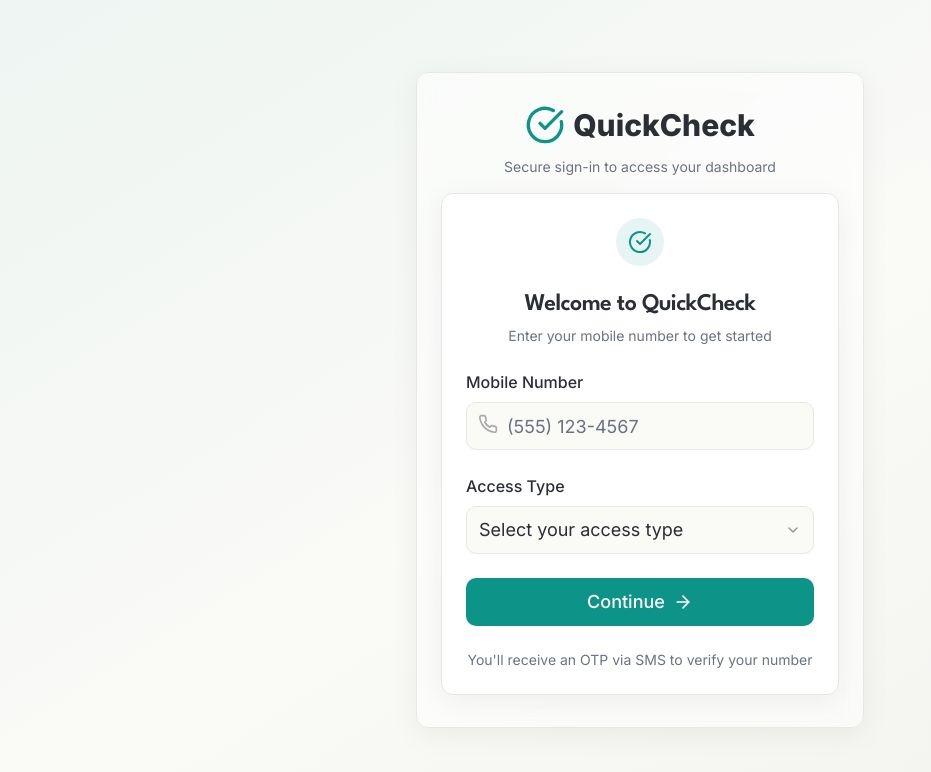
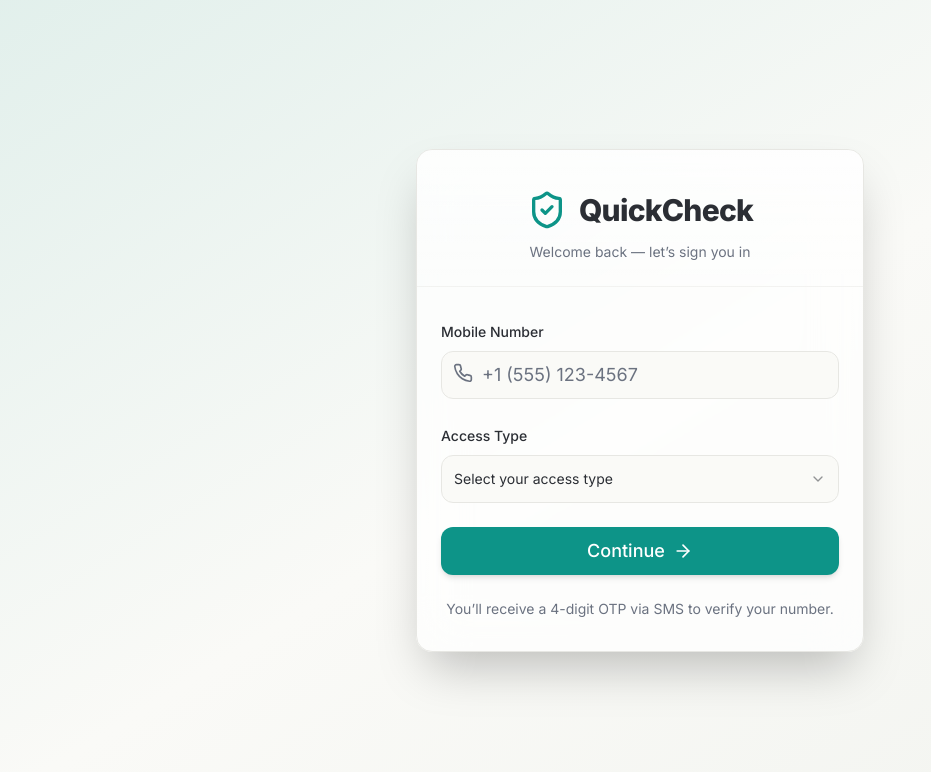
Before and after one commit to codingjatin/QuickCheckin, a Next.js app in the folder frontend/: page /auth in a window 1280 px wide. Shown: the top 772 px of the page, without its empty margins (0-931 px from the left). Built offline with nearby package versions, Linux system fonts and the light colour scheme.

Commit message:
feat: integrate framer-motion for enhanced animations in authentication components

```diff
--- a/frontend/app/auth/page.tsx
+++ b/frontend/app/auth/page.tsx
@@ -1,11 +1,12 @@
-'use client';
+"use client";
 
-import { useEffect } from 'react';
-import { useRouter } from 'next/navigation';
-import { useAuthStore } from '@/lib/auth-store';
-import { LoginForm } from '@/components/auth/login-form';
-import { OtpForm } from '@/components/auth/otp-form';
-import { CheckCircle } from 'lucide-react';
+import { useEffect } from "react";
+import { useRouter } from "next/navigation";
+import { useAuthStore } from "@/lib/auth-store";
+import { LoginForm } from "@/components/auth/login-form";
+import { OtpForm } from "@/components/auth/otp-form";
+import { motion } from "framer-motion";
+import { ShieldCheck } from "lucide-react";
 
 export default function AuthPage() {
   const router = useRouter();
@@ -13,35 +14,37 @@ export default function AuthPage() {
 
   useEffect(() => {
     if (isAuthenticated && userRole) {
-      // Redirect based on user role
-      if (userRole === 'guest') {
-        router.push('/kiosk');
-      } else if (userRole === 'admin') {
-        router.push('/admin');
-      }
+      router.push(userRole === "guest" ? "/kiosk" : "/admin");
     }
   }, [isAuthenticated, userRole, router]);
 
   return (
-    <div className="min-h-screen bg-gradient-to-br from-primary/5 via-off to-sage/10 flex items-center justify-center p-4">
-      <div className="w-full max-w-md bg-panel/60 backdrop-blur supports-[backdrop-filter]:bg-panel/50 rounded-xl2 border border-border shadow-soft">
-        {/* Logo */}
-        <div className="text-center pt-8 pb-4 px-6">
-          <div className="flex items-center justify-center gap-2 mb-3">
-            <CheckCircle className="h-10 w-10 text-primary" />
-            <h1 className="text-3xl font-display font-extrabold text-ink">QuickCheck</h1>
+    <div className="min-h-screen flex items-center justify-center bg-gradient-to-br from-primary/10 via-off to-sage/10 p-6">
+      <motion.div
+        initial={{ opacity: 0, y: 20 }}
+        animate={{ opacity: 1, y: 0 }}
+        transition={{ duration: 0.5 }}
+        className="w-full max-w-md rounded-2xl border border-border bg-panel/70 backdrop-blur-xl shadow-2xl overflow-hidden"
+      >
+        <div className="text-center pt-10 pb-6 px-6 border-b border-border/50 bg-gradient-to-b from-panel/50 to-transparent">
+          <div className="flex justify-center items-center gap-3 mb-3">
+            <ShieldCheck className="w-10 h-10 text-primary" />
+            <h1 className="text-3xl font-display font-extrabold text-ink tracking-tight">
+              QuickCheck
+            </h1>
           </div>
-          <p className="text-muted text-sm">
-            Secure sign-in to access your dashboard
+          <p className="text-sm text-muted">
+            {currentStep === "otp"
+              ? "Verify your number to continue"
+              : "Welcome back — let’s sign you in"}
           </p>
         </div>
 
-        {/* Auth Forms */}
-        <div className="px-6 pb-8">
-          {currentStep === 'login' && <LoginForm />}
-          {currentStep === 'otp' && <OtpForm />}
+        <div className="px-6 py-8">
+          {currentStep === "login" && <LoginForm />}
+          {currentStep === "otp" && <OtpForm />}
         </div>
-      </div>
+      </motion.div>
     </div>
   );
 }
--- a/frontend/components/auth/login-form.tsx
+++ b/frontend/components/auth/login-form.tsx
@@ -1,126 +1,101 @@
-'use client';
+"use client";
 
-import { useState } from 'react';
-import { Button } from '@/components/ui/button';
-import { Input } from '@/components/ui/input';
-import { Label } from '@/components/ui/label';
-import { Card, CardContent, CardDescription, CardHeader, CardTitle } from '@/components/ui/card';
-import { Select, SelectContent, SelectItem, SelectTrigger, SelectValue } from '@/components/ui/select';
-import { useAuthStore, UserRole } from '@/lib/auth-store';
-import { useTranslation } from '@/lib/i18n';
-import { Phone, ArrowRight, CheckCircle } from 'lucide-react';
+import { useState } from "react";
+import { motion } from "framer-motion";
+import { Button } from "@/components/ui/button";
+import { Input } from "@/components/ui/input";
+import { Label } from "@/components/ui/label";
+import { Select, SelectContent, SelectItem, SelectTrigger, SelectValue } from "@/components/ui/select";
+import { useAuthStore, UserRole } from "@/lib/auth-store";
+import { useTranslation } from "@/lib/i18n";
+import { Phone, UserCircle2, ArrowRight } from "lucide-react";
 
 export function LoginForm() {
   const { t } = useTranslation();
-  const [phoneNumber, setPhoneNumber] = useState('');
-  const [selectedRole, setSelectedRole] = useState<UserRole | ''>('');
+  const [phoneNumber, setPhoneNumber] = useState("");
+  const [selectedRole, setSelectedRole] = useState<UserRole | "">("");
   const [errors, setErrors] = useState<{ phone?: string; role?: string }>({});
-
   const { login } = useAuthStore();
 
   const validateForm = () => {
-    const newErrors: { phone?: string; role?: string } = {};
-
-    if (!phoneNumber.trim()) {
-      newErrors.phone = t('pleaseEnterPhone');
-    } else if (!/^\+?[\d\s()-]{10,}$/.test(phoneNumber)) {
-      newErrors.phone = t('pleaseEnterValidPhone');
-    }
-
-    if (!selectedRole) {
-      newErrors.role = t('pleaseSelectAccessType');
-    }
-
-    setErrors(newErrors);
-    return Object.keys(newErrors).length === 0;
+    const e: { phone?: string; role?: string } = {};
+    if (!phoneNumber.trim()) e.phone = t("pleaseEnterPhone");
+    else if (!/^\+?[\d\s()-]{10,}$/.test(phoneNumber))
+      e.phone = t("pleaseEnterValidPhone");
+    if (!selectedRole) e.role = t("pleaseSelectAccessType");
+    setErrors(e);
+    return !Object.keys(e).length;
   };
 
   const handleContinue = () => {
-    if (validateForm()) {
-      login(phoneNumber, selectedRole as UserRole);
-    }
+    if (validateForm()) login(phoneNumber, selectedRole as UserRole);
   };
 
   return (
-    <Card className="w-full max-w-md mx-auto bg-panel border border-border shadow-soft">
-      <CardHeader className="text-center">
-        <div className="mx-auto w-12 h-12 bg-primary/10 rounded-full flex items-center justify-center mb-4">
-          <CheckCircle className="h-6 w-6 text-primary" />
-        </div>
-        <CardTitle className="text-2xl text-ink">{t('welcomeToQuickCheck')}</CardTitle>
-        <CardDescription className="text-muted">
-          {t('enterMobileNumber')}
-        </CardDescription>
-      </CardHeader>
-
-      <CardContent className="space-y-6">
+    <motion.div
+      initial={{ opacity: 0, y: 10 }}
+      animate={{ opacity: 1, y: 0 }}
+      transition={{ duration: 0.3 }}
+      className="space-y-6"
+    >
       {/* Phone */}
       <div>
-          <Label htmlFor="phone" className="text-base font-medium text-ink">
-            {t('mobileNumber')}
+        <Label htmlFor="phone" className="text-sm font-medium text-ink">
+          {t("mobileNumber")}
         </Label>
         <div className="relative mt-2">
-            <Phone className="absolute left-3 top-3 h-5 w-5 text-ink/40" />
+          <Phone className="absolute left-3 top-3 h-5 w-5 text-muted" />
           <Input
             id="phone"
             type="tel"
-              placeholder="(555) 123-4567"
+            placeholder="+1 (555) 123-4567"
             value={phoneNumber}
             onChange={(e) => setPhoneNumber(e.target.value)}
-              className="pl-10 h-12 text-lg border-border focus-visible:ring-2 focus-visible:ring-primary"
+            className="pl-10 h-12 text-lg rounded-xl border-border focus-visible:ring-2 focus-visible:ring-primary"
           />
         </div>
-          {errors.phone && (
-            <p className="text-error text-sm mt-2">{errors.phone}</p>
-          )}
+        {errors.phone && <p className="text-error text-sm mt-2">{errors.phone}</p>}
       </div>
 
       {/* Role */}
       <div>
-          <Label htmlFor="role" className="text-base font-medium text-ink">
-            {t('accessType')}
+        <Label htmlFor="role" className="text-sm font-medium text-ink">
+          {t("accessType")}
         </Label>
-          <Select
-            value={selectedRole}
-            onValueChange={(value: UserRole) => setSelectedRole(value)}
-          >
-            <SelectTrigger className="h-12 text-lg mt-2 border-border focus-visible:ring-2 focus-visible:ring-primary">
-              <SelectValue placeholder={t('selectAccessType')} />
+        <Select value={selectedRole} onValueChange={(v: UserRole) => setSelectedRole(v)}>
+          <SelectTrigger className="h-12 mt-2 rounded-xl border-border focus-visible:ring-2 focus-visible:ring-primary">
+            <SelectValue placeholder={t("selectAccessType")} />
           </SelectTrigger>
           <SelectContent>
             <SelectItem value="guest">
               <div className="flex items-center gap-2">
-                  <span className="w-2 h-2 rounded-full bg-secondary" />
-                  <span>{t('guestJoinWaitlist')}</span>
+                <UserCircle2 className="w-4 h-4 text-secondary" />
+                <span>{t("guestJoinWaitlist")}</span>
               </div>
             </SelectItem>
             <SelectItem value="admin">
               <div className="flex items-center gap-2">
-                  <span className="w-2 h-2 rounded-full bg-primary" />
-                  <span>{t('adminRestaurantDashboard')}</span>
+                <UserCircle2 className="w-4 h-4 text-primary" />
+                <span>{t("adminRestaurantDashboard")}</span>
               </div>
             </SelectItem>
           </SelectContent>
         </Select>
-          {errors.role && (
-            <p className="text-error text-sm mt-2">{errors.role}</p>
-          )}
+        {errors.role && <p className="text-error text-sm mt-2">{errors.role}</p>}
       </div>
 
       {/* CTA */}
       <Button
         onClick={handleContinue}
-          className="w-full h-12 text-lg bg-primary hover:bg-primary-600 text-white"
-          size="lg"
+        className="w-full h-12 text-lg bg-primary text-white hover:bg-primary-600 rounded-xl shadow-md transition"
       >
-          {t('continue')}
+        {t("continue")}
         <ArrowRight className="ml-2 h-5 w-5" />
       </Button>
 
-        <div className="text-center text-sm text-muted">
-          <p>You'll receive an OTP via SMS to verify your number</p>
-        </div>
-      </CardContent>
-    </Card>
+      <p className="text-center text-sm text-muted">
+        You’ll receive a 4-digit OTP via SMS to verify your number.
+      </p>
+    </motion.div>
   );
 }
--- a/frontend/components/auth/otp-form.tsx
+++ b/frontend/components/auth/otp-form.tsx
@@ -1,119 +1,89 @@
-'use client';
+"use client";
 
-import { useState, useEffect } from 'react';
-import { Button } from '@/components/ui/button';
-import { Input } from '@/components/ui/input';
-import { Label } from '@/components/ui/label';
-import { Card, CardContent, CardDescription, CardHeader, CardTitle } from '@/components/ui/card';
-import { useAuthStore } from '@/lib/auth-store';
-import { useTranslation } from '@/lib/i18n';
-import { MessageSquare, ArrowLeft, CheckCircle } from 'lucide-react';
+import { useState, useEffect } from "react";
+import { motion } from "framer-motion";
+import { Button } from "@/components/ui/button";
+import { Input } from "@/components/ui/input";
+import { Label } from "@/components/ui/label";
+import { useAuthStore } from "@/lib/auth-store";
+import { useTranslation } from "@/lib/i18n";
+import { MessageSquare, ArrowLeft, CheckCircle2 } from "lucide-react";
 
 export function OtpForm() {
   const { t } = useTranslation();
-  const [otpInput, setOtpInput] = useState('');
-  const [error, setError] = useState('');
+  const [otp, setOtp] = useState("");
+  const [error, setError] = useState("");
   const [isVerifying, setIsVerifying] = useState(false);
-
   const { phoneNumber, userRole, generatedOtp, verifyOtp, logout } = useAuthStore();
 
-  // Auto-focus OTP input
   useEffect(() => {
-    const input = document.getElementById('otp-input') as HTMLInputElement | null;
-    input?.focus();
+    document.getElementById("otp-input")?.focus();
   }, []);
 
-  const handleVerifyOtp = async () => {
-    if (otpInput.length !== 4) {
-      setError(t('pleaseEnterCompleteOtp'));
-      return;
+  const handleVerify = async () => {
+    if (otp.length !== 4) return setError(t("pleaseEnterCompleteOtp"));
+    setIsVerifying(true);
+    await new Promise((r) => setTimeout(r, 800));
+    const valid = verifyOtp(otp);
+    if (!valid) {
+      setError(t("invalidOtp"));
+      setOtp("");
     }
-
-    setIsVerifying(true);
-    setError('');
-
-    // Simulate network delay
-    await new Promise((resolve) => setTimeout(resolve, 1000));
-
-    const isValid = verifyOtp(otpInput);
-    if (!isValid) {
-      setError(t('invalidOtp'));
-      setOtpInput('');
-    }
-
     setIsVerifying(false);
   };
 
-  const handleOtpChange = (value: string) => {
-    // Only allow numbers and limit to 4 digits
-    const numericValue = value.replace(/\D/g, '').slice(0, 4);
-    setOtpInput(numericValue);
-    setError('');
-  };
-
-  const handleKeyPress = (e: React.KeyboardEvent) => {
-    if (e.key === 'Enter' && otpInput.length === 4) {
-      handleVerifyOtp();
-    }
-  };
-
   return (
-    <Card className="w-full max-w-md mx-auto bg-panel border border-border shadow-soft">
-      <CardHeader className="text-center">
+    <motion.div
+      initial={{ opacity: 0, y: 10 }}
+      animate={{ opacity: 1, y: 0 }}
+      transition={{ duration: 0.3 }}
+      className="space-y-6"
+    >
+      <div className="text-center">
         <div className="mx-auto w-12 h-12 bg-primary/10 rounded-full flex items-center justify-center mb-4">
           <MessageSquare className="h-6 w-6 text-primary" />
         </div>
-        <CardTitle className="text-2xl text-ink">{t('verifyYourNumber')}</CardTitle>
-        <CardDescription className="text-muted">
-          {t('weveSentCode')}
-          <br />
-          <span className="font-medium text-ink">{phoneNumber}</span>
-        </CardDescription>
-      </CardHeader>
+        <h2 className="text-2xl font-bold text-ink mb-2">{t("verifyYourNumber")}</h2>
+        <p className="text-sm text-muted">{t("weveSentCode")} <br /><span className="font-medium text-ink">{phoneNumber}</span></p>
+      </div>
 
-      <CardContent className="space-y-6">
       <div>
-          <Label htmlFor="otp-input" className="text-base font-medium text-ink">
-            {t('enterOtpCode')}
+        <Label htmlFor="otp-input" className="text-sm font-medium text-ink">
+          {t("enterOtpCode")}
         </Label>
         <Input
           id="otp-input"
-            type="text"
+          value={otp}
+          onChange={(e) => setOtp(e.target.value.replace(/\D/g, "").slice(0, 4))}
+          maxLength={4}
           inputMode="numeric"
-            placeholder="1234"
-            value={otpInput}
-            onChange={(e) => handleOtpChange(e.target.value)}
-            onKeyPress={handleKeyPress}
-            className="mt-2 h-12 text-2xl text-center tracking-widest font-mono border-border focus-visible:ring-2 focus-visible:ring-primary"
-            maxLength={4}
+          className="mt-2 text-center text-2xl tracking-widest font-mono h-12 rounded-xl border-border focus-visible:ring-2 focus-visible:ring-primary"
         />
         {error && <p className="text-error text-sm mt-2">{error}</p>}
       </div>
 
-        {/* Demo Helper */}
-        <div className="bg-off ring-1 ring-border rounded-lg p-4">
-          <p className="text-sm text-ink font-medium mb-1">{t('demoMode')}</p>
-          <p className="text-sm text-muted">
-            {t('yourOtpIs')} <span className="font-mono font-bold text-ink">{generatedOtp}</span>
+      <div className="bg-off/50 rounded-lg border border-border p-3 text-center text-sm">
+        <p className="text-muted">
+          {t("demoMode")} — {t("yourOtpIs")}{" "}
+          <span className="font-mono font-bold text-ink">{generatedOtp}</span>
         </p>
       </div>
 
       <div className="space-y-3">
         <Button
-            onClick={handleVerifyOtp}
-            disabled={otpInput.length !== 4 || isVerifying}
-            className="w-full h-12 text-lg bg-primary hover:bg-primary-600 text-white"
-            size="lg"
+          onClick={handleVerify}
+          disabled={isVerifying}
+          className="w-full h-12 text-lg bg-primary text-white hover:bg-primary-600 rounded-xl shadow transition"
         >
           {isVerifying ? (
-              <>
-                <div className="animate-spin rounded-full h-5 w-5 border-b-2 border-white mr-2" />
-                {t('verifying')}
-              </>
+            <div className="flex items-center justify-center gap-2">
+              <div className="animate-spin h-5 w-5 border-2 border-white border-t-transparent rounded-full" />
+              {t("verifying")}
+            </div>
           ) : (
             <>
-                <CheckCircle className="mr-2 h-5 w-5" />
-                {t('verifyAndContinue')}
+              <CheckCircle2 className="h-5 w-5 mr-2" />
+              {t("verifyAndContinue")}
             </>
           )}
         </Button>
@@ -121,23 +91,20 @@ export function OtpForm() {
         <Button
           variant="outline"
           onClick={logout}
-            className="w-full h-12 text-lg border-border text-ink hover:bg-off"
-            size="lg"
+          className="w-full h-12 text-lg border-border text-ink hover:bg-off rounded-xl"
         >
-            <ArrowLeft className="mr-2 h-5 w-5" />
-            {t('backToLogin')}
+          <ArrowLeft className="h-5 w-5 mr-2" />
+          {t("backToLogin")}
         </Button>
       </div>
 
-        <div className="text-center">
-          <p className="text-sm text-muted mb-2">
-            {t('accessing')} <span className="font-medium capitalize">{t(userRole || 'guest')}</span> {t('panel')}
+      <div className="text-center text-sm text-muted">
+        <p>
+          {t("accessing")}{" "}
+          <span className="font-medium text-ink capitalize">{t(userRole || "guest")}</span>{" "}
+          {t("panel")}
         </p>
-          <Button variant="link" className="text-sm text-primary p-0">
-            {t('didntReceiveCode')}
-          </Button>
       </div>
-      </CardContent>
-    </Card>
+    </motion.div>
   );
 }
--- a/frontend/package.json
+++ b/frontend/package.json
@@ -50,6 +50,7 @@
     "cmdk": "^1.0.0",
     "date-fns": "^3.6.0",
     "embla-carousel-react": "^8.3.0",
+    "framer-motion": "^12.23.24",
     "input-otp": "^1.2.4",
     "lucide-react": "^0.446.0",
     "next": "13.5.1",
```
Also changed, not shown: frontend/components/auth/auth-wrapper.tsx (+16 -10 lines), 1 other file (tests, documents, lock files or other folders). Lines whose indentation alone changed are shown as unchanged.
